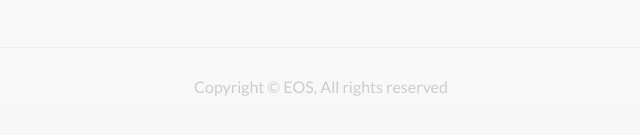
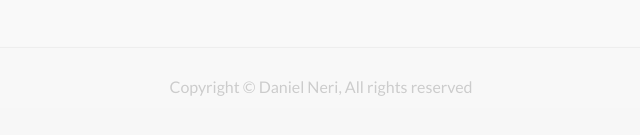
Before and after one commit to danielneri/axoviewer-website, a plain HTML site: page index.html in a window 1280 px wide. Shown: the part 7240-7375 px from the top of the page, 319-959 px from the left. Drawn offline with Linux system fonts and the light colour scheme.

Commit message:
copyright

```diff
--- a/index.html
+++ b/index.html
@@ -746,7 +746,7 @@
 					</ul>
 
 					<!-- COPYRIGHT -->
-					<div class="copyright">Copyright &copy; EOS, All rights reserved</div>
+					<div class="copyright">Copyright &copy; Daniel Neri, All rights reserved</div>
 				</div>
 			</footer>
 
```
